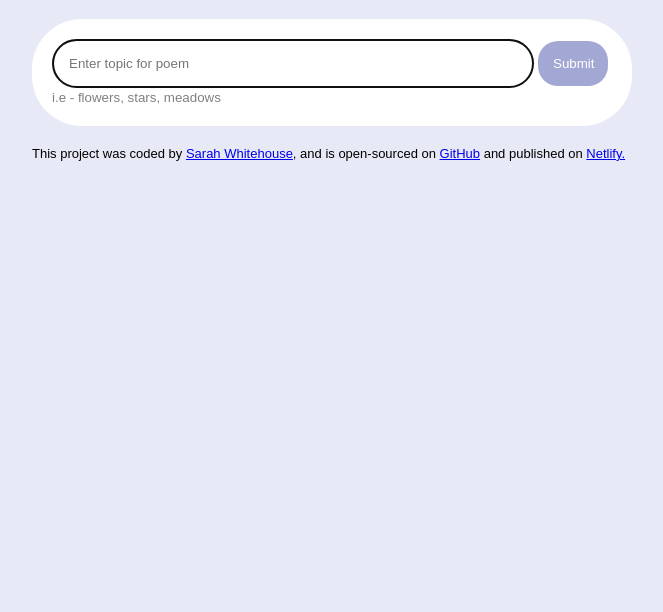
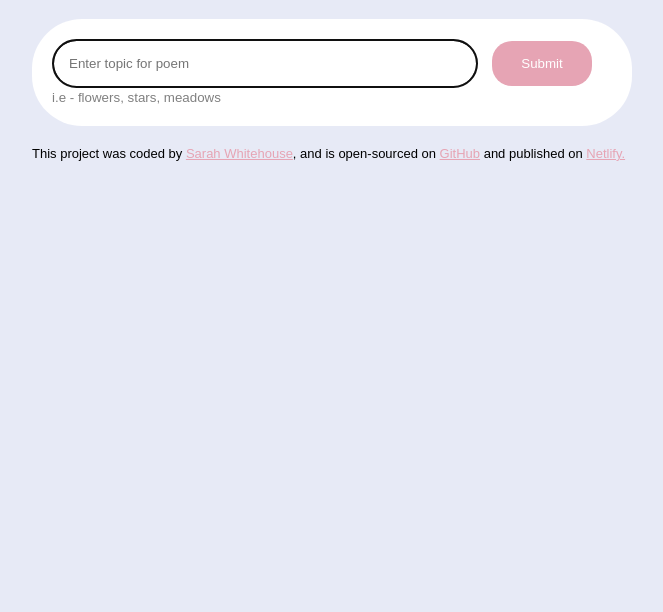
Before and after one commit to sarahwhitehouse17/She-Codes-Poem-Generator, a plain HTML site: page index.html in a window 1280 px wide. Shown: the part 188-800 px from the top of the page, without its empty margins (308-971 px from the left). Drawn offline with nearby package versions, Linux system fonts and the light colour scheme.

Commit message:
Updated CSS and github link

```diff
--- a/index.html
+++ b/index.html
@@ -38,7 +38,7 @@
           >Sarah Whitehouse</a
         >, and is open-sourced on
         <a
-          href="https://github.com/sarahwhitehouse17?tab=repositories"
+          href="https://github.com/sarahwhitehouse17/She-Codes-Poem-Generator"
           target="_blank"
           >GitHub</a
         >
--- a/src/styles.css
+++ b/src/styles.css
@@ -13,6 +13,7 @@ header {
   line-height: 1.5;
   font-weight: 800;
   text-align: center;
+  color: #e6a4b4;
 }
 
 .form-container {
@@ -23,20 +24,20 @@ header {
 }
 
 .form-input {
-  width: 80%;
+  width: 70%;
   padding: 15px;
   border-radius: 30px;
-  border-color: #e7eaf6;
   color: black;
 }
 
 .submit-button {
-  width: 70px;
+  width: 100px;
   padding: 15px;
   border-radius: 20px;
   margin: auto;
+  margin-left: 10px;
   border: none;
-  background-color: #a2a8d3;
+  background-color: #e6a4b4;
   color: white;
 }
 
@@ -50,13 +51,17 @@ header {
   }
 }
 
+a {
+  color: #e6a4b4;
+}
+
 .poem {
   padding: 20px;
   line-height: 1.7;
   background-color: white;
   margin-top: 20px;
   margin-bottom: 20px;
-  border-left: 7px solid #a2a8d3;
+  border-left: 7px solid #e6a4b4;
   font-family: inherit;
   display: flex;
 }
@@ -76,5 +81,5 @@ footer {
 }
 
 .poem strong {
-  color: #a2a8d3;
+  color: #e6a4b4;
 }
```
